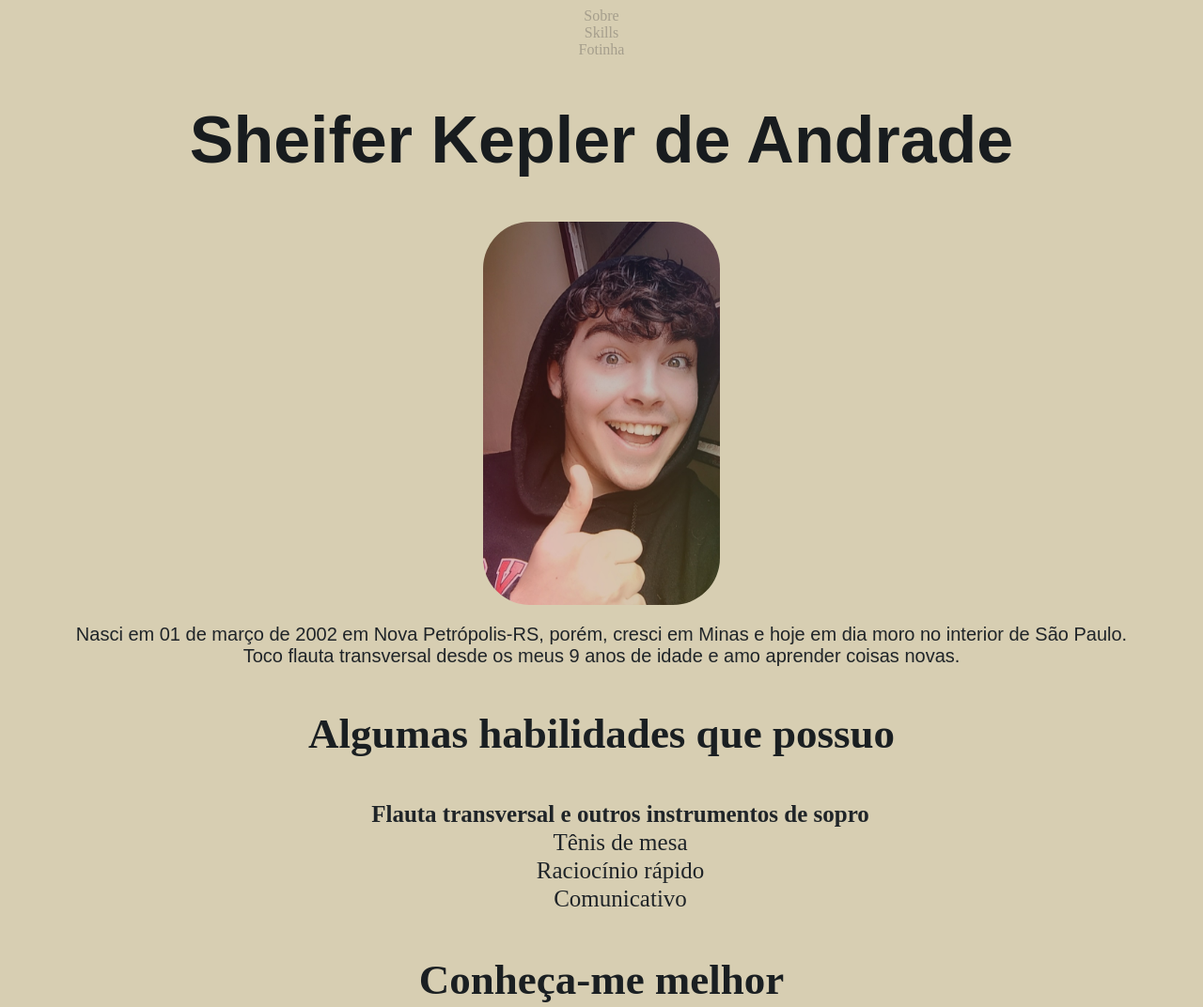
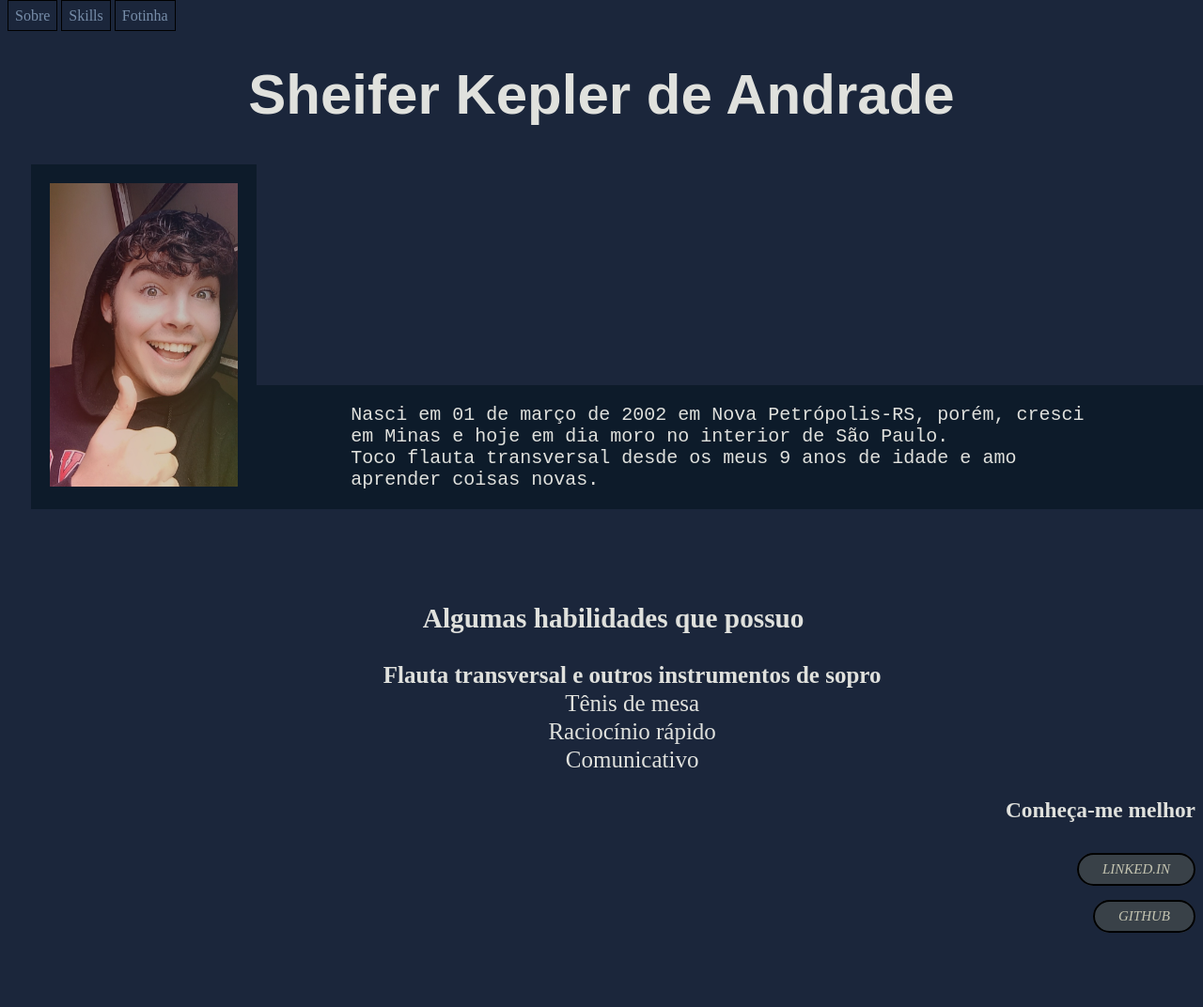
Before and after one commit to SH-Kepler/SH-Kepler.github.io, a plain HTML site: page index.html in a window 1280 px wide. Shown: the top 1072 px of the page at 94% size. After the commit the page ends 1008 px from the top, so only its background shows below. Drawn offline with Linux system fonts and the light colour scheme.

Commit message:
portfólio decorado e organizado em divs

```diff
--- /dev/null
+++ b/estilos-para-guardar.css
@@ -0,0 +1,49 @@
+h1 {
+    color: #181C1F;
+    font-family: sans-serif;
+    font-size: 70px;
+}
+
+.indice {
+    color: #A59E8C;
+    text-decoration: none;
+
+}
+
+h3 {
+    font-size: 45px;
+    color: #1A1F22;
+}
+
+p {
+    font-size: 20px;
+    color: #1F2428;
+    font-family: 'fantasy', sans-serif;
+}
+
+#skills {
+    color: #1F2428;
+    line-height: 30px;
+    font-size: 25px;
+    list-style: none;
+}
+
+
+.button {
+    background-color: #394148;
+    color: #C4C4B1;
+    text-decoration: none;
+    font-size: 20px;
+    line-height: 50px;
+    border: solid 2px #000000;
+    padding: 7px 25px 8px 25px;
+    text-transform: uppercase;
+    border-radius: 20px;
+}
+
+img {
+    width: 20%;
+    margin: auto;
+    display: block;
+    border-radius: 50px;
+}
--- a/index.html
+++ b/index.html
@@ -6,22 +6,34 @@
 </head>
 <link rel="stylesheet" type="text/css" href="style.css">
 <body>
-    <a class="indice" href="about">Sobre</a> <br>
-    <a class="indice" href="skills">Skills</a> <br>
+    <a class="indice" href="#about">Sobre</a>
+    <a class="indice" href="#skills">Skills</a>
     <a class="indice" href="#foto">Fotinha</a>
+    <div>
+        <div class="header">
             <h1>Sheifer Kepler de Andrade</h1>
+        </div>
+            <div class="photo">
                 <img id="foto" src="./fotinha-minha.jpg" alt="foto do Sheifer" width="200">
+            </div>
+            <div class="sobre">
                 <p id="about">Nasci em 01 de março de 2002 em Nova Petrópolis-RS, porém, cresci em Minas e hoje em dia moro no interior de São Paulo.
                 <br> Toco flauta transversal desde os meus 9 anos de idade e amo aprender coisas novas.</p>
+        </div>
+    </div>
+    <div id="skills">
         <h3>Algumas habilidades que possuo</h3>
-    <ul id="skills">
+            <ul>
                 <li><strong>Flauta transversal e outros instrumentos de sopro</strong></li>
                 <li>Tênis de mesa</li>
                 <li>Raciocínio rápido</li>
                 <li>Comunicativo</li>
             </ul>
-    <h3>Conheça-me melhor</h3>
+    </div>
+    <div id="meet">
+        <h3 >Conheça-me melhor</h3>
             <a class="button" href="https://www.linkedin.com/in/sheifer-kepler-6b7235229/" target="_blank"><em>Linked.in</em></a> <br>
             <a class="button" href="https://github.com/SH-Kepler" target="_blank"><em>GitHub</em></a>
+    </div>
 </body>
 </html>
--- a/style.css
+++ b/style.css
@@ -1,38 +1,63 @@
-h1 {
-    color: #181C1F;
-    font-family: sans-serif;
-    font-size: 70px;
+.indice {
+    color: #778DA9;
+    text-decoration: none;
+    padding: 7px;
+    border: 1px solid black;
 }
 
-.indice {
-    color: #A59E8C;
-    text-decoration: none;
+.header {
+    text-align: center;
+    font-size: 30px;
+    font-family: sans-serif;
+    color: #E0E1DD;
+}
+
+.photo {
+    display: inline-block;
+    vertical-align:middle;
+    padding: 20px;
+    background-color: #0D1B2A;
+    margin-left: 2%;
 
 }
 
-h3 {
-    font-size: 45px;
-    color: #1A1F22;
-}
-
-p {
+.sobre {
+    margin-top: 235px;
+    display: inline-block;
     font-size: 20px;
-    color: #1F2428;
-    font-family: 'fantasy', sans-serif;
+    font-family: 'Courier New', Courier, monospace;
+    position: absolute;
+    color: #E0E1DD;
+    padding-left: 100px;
+    padding-right: 100px;
+    background-color: #0D1B2A;
 }
 
 #skills {
-    color: #1F2428;
+    margin-top: 100px;
+    color: #E0E1DD;
+    margin-left: 2%;
+    font-size: 25px;
+    text-align: center;
+}
+
+#skills ul li {
     line-height: 30px;
-    font-size: 25px;
+
     list-style: none;
+}
+
+#meet {
+    font-size: 20px;
+    text-align: end;
+    color: #E0E1DD;
 }
 
 .button {
     background-color: #394148;
     color: #C4C4B1;
     text-decoration: none;
-    font-size: 20px;
+    font-size: 15px;
     line-height: 50px;
     border: solid 2px #000000;
     padding: 7px 25px 8px 25px;
@@ -40,14 +65,6 @@ p {
     border-radius: 20px;
 }
 
-img {
-    width: 20%;
-    margin: auto;
-    display: block;
-    border-radius: 50px;
+body {
+    background-color: #1B263B;
 }
-
-body {
-    background-color: #D7CEB2;
-    text-align: center;
-}
```
Lines whose indentation alone changed are shown as unchanged.
